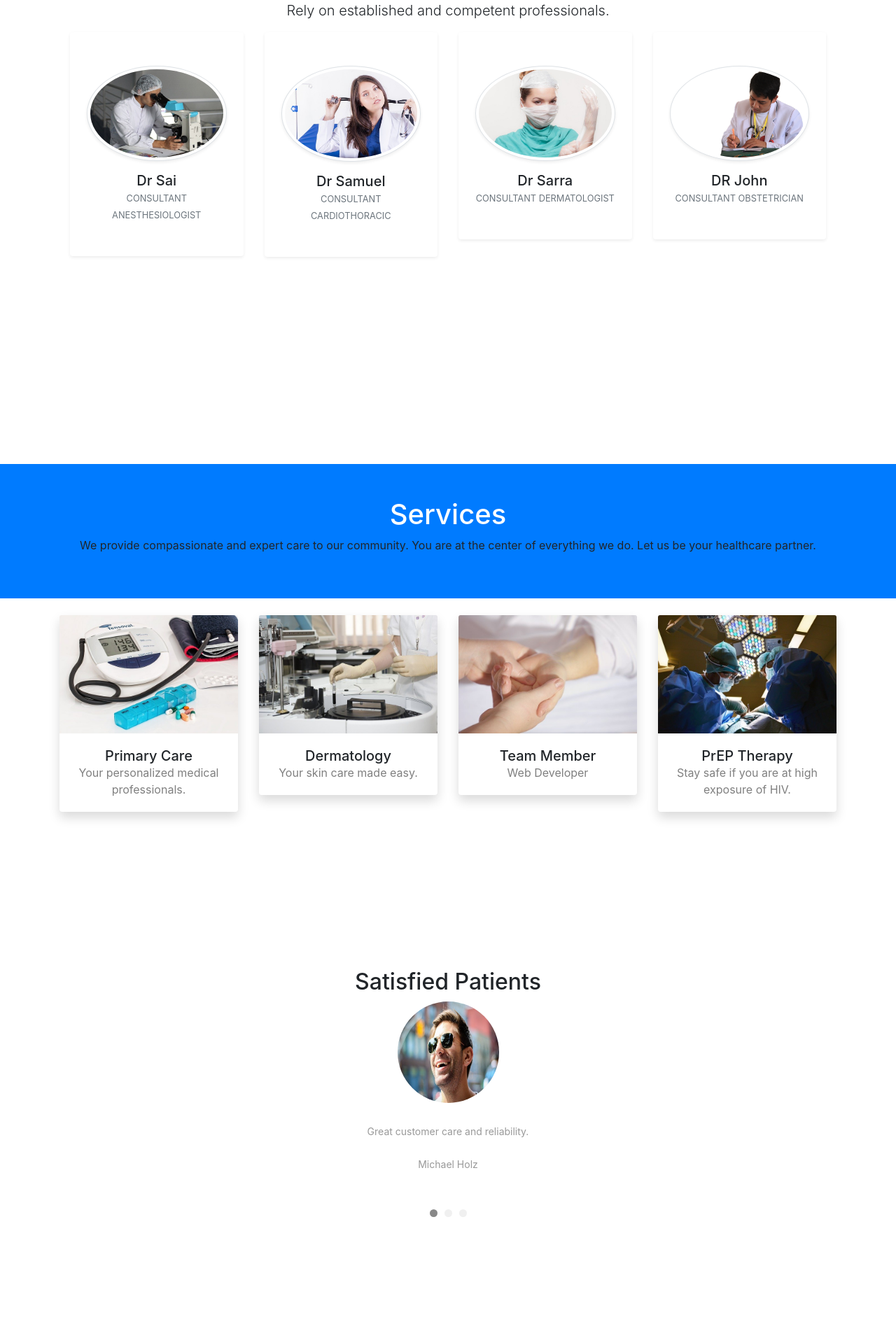
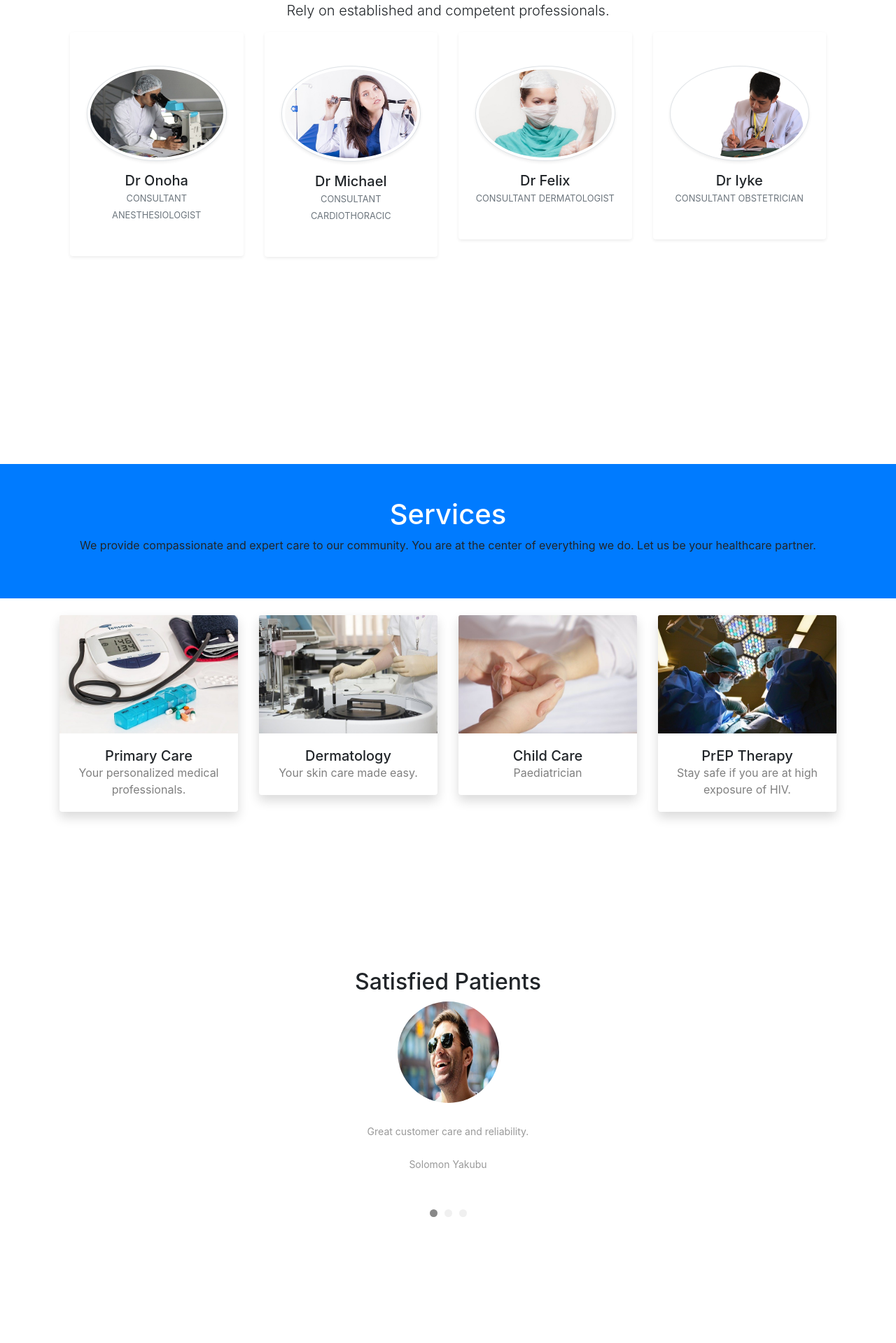
Before and after one commit to Number0ne/Hospital-Appointment-System-CSC-421-Group-Project, a Django app: page / in a window 1280 px wide. Shown: the part 1323-3242 px from the top of the page at 70% size. Run offline with Django 4.2, Linux system fonts and the light colour scheme; data that the repository does not hold is empty; some libraries are stand-ins or nearby versions.

Commit message:
Update index.html
Made changes to the names in the html file

```diff
--- a/templates/index.html
+++ b/templates/index.html
@@ -35,7 +35,7 @@
           <!-- Team item -->
           <div class="col-xl-3 col-sm-6 mb-5">
             <div class="bg-white rounded shadow-sm py-5 px-4"><img src="{%static './img/team1.jpg'%}" alt="" class=" mh-100img-fluid rounded-circle mb-3 img-thumbnail shadow-sm">
-              <h5 class="mb-0">Dr Sai</h5>
+              <h5 class="mb-0">Dr Onoha</h5>
               <span class="small text-uppercase text-muted">Consultant anesthesiologist</span>
             </div>
           </div><!-- End -->
@@ -43,7 +43,7 @@
           <!-- Team item -->
           <div class="col-xl-3 col-sm-6 mb-5">
             <div class="bg-white rounded shadow-sm py-5 px-4"><img src="{%static '/img/team2.jpg'%}" alt="" class=" mh-100 rounded-circle mb-3 img-thumbnail shadow-sm">
-              <h5 class="mb-0">Dr Samuel </h5>
+              <h5 class="mb-0">Dr Michael </h5>
               <span class="small text-uppercase text-muted">Consultant cardiothoracic</span>
             </div>
           </div><!-- End -->
@@ -51,7 +51,7 @@
           <!-- Team item -->
           <div class="col-xl-3 col-sm-6 mb-5">
             <div class="bg-white rounded shadow-sm py-5 px-4"><img src="{%static '/img/team3.jpg'%}" alt="" class=" mh-100img-fluid rounded-circle mb-3 img-thumbnail shadow-sm">
-              <h5 class="mb-0">Dr Sarra</h5>
+              <h5 class="mb-0">Dr Felix</h5>
               <span class="small text-uppercase text-muted">Consultant dermatologist</span>
             </div>
           </div><!-- End -->
@@ -59,7 +59,7 @@
           <!-- Team item -->
           <div class="col-xl-3 col-sm-6 mb-5">
             <div class="bg-white rounded shadow-sm py-5 px-4"><img src="{%static '/img/team4.png'%}" alt="" class=" mh-100img-fluid rounded-circle mb-3 img-thumbnail shadow-sm">
-              <h5 class="mb-0">DR John</h5>
+              <h5 class="mb-0">Dr Iyke</h5>
               <span class="small text-uppercase text-muted">Consultant Obstetrician</span>
             </div>
           </div><!-- End -->
@@ -103,8 +103,8 @@
         <div class="card border-0 shadow">
           <img src="{%static '/img/service3.jpg'%}" class="card-img-top" alt="...">
           <div class="card-body text-center">
-            <h5 class="card-title mb-0">Team Member</h5>
-            <div class="card-text text-black-50">Web Developer</div>
+            <h5 class="card-title mb-0">Child Care</h5>
+            <div class="card-text text-black-50">Paediatrician</div>
           </div>
         </div>
       </div>
@@ -138,17 +138,17 @@
       <div class="carousel-item active">
         <div class="img-box"><img src="{% static '/img/patient1.jpg' %}" alt=""></div>
         <p class="testimonial">Great customer care and reliability.</p>
-        <p class="overview">Michael Holz</p>
+        <p class="overview">Solomon Yakubu</p>
       </div>
       <div class="carousel-item">
         <div class="img-box"><img src="{% static '/img/patient2.jpg' %}" alt=""></div>
         <p class="testimonial">World class drugs and treatment.</p>
-        <p class="overview">Antonio Moreno</p>
+        <p class="overview">Michael Okoye</p>
       </div>
       <div class="carousel-item">
         <div class="img-box"><img src="{% static '/img/patient3.jpg' %}" alt=""></div>
         <p class="testimonial">Vestibulum quis quam ut magna consequat faucibus. Pellentesque eget nisi a mi suscipit tincidunt. Utmtc tempus dictum risus. Pellentesque viverra sagittis quam at mattis. Suspendisse potenti. Aliquam sit amet gravida nibh, facilisis gravida odio. Phasellus auctor velit.</p>
-        <p class="overview">Paula Wilson</p>
+        <p class="overview">Paula George</p>
 
       </div>
     </div>
@@ -166,8 +166,8 @@
         <div class="contact-detail-box">
           <i class="far fa-envelope text-colored fa-3x"></i>
           <h4>Get In Touch</h4>
-          <abbr title="Phone">P:</abbr> (123) 456-7890<br>
-          E: <a href="mailto:email@email.com" class="text-muted">email@email.com</a>
+          <abbr title="Phone">P:</abbr> +234 8036559932<br>
+          E: <a href="mailto:veritasmedical@veritas.com" class="text-muted">veritasmedical@veritas.com</a>
         </div>
       </div><!-- end col -->
 
@@ -177,8 +177,8 @@
           <h4>Our Location</h4>
 
           <address>
-            795 Folsom Ave, Suite 600<br>
-              San Francisco, CA 94107<br>
+            Veritas University, Area Council, Bwari<br>
+              Abuja, Nigeria<br>
             </address>
           </div>
         </div><!-- end col -->
@@ -192,7 +192,7 @@
       <div class="row">
         <div class="col-sm-6">
           <div class="contact-map">
-            <iframe src="https://www.google.com/maps/embed/v1/place?q=New+York+University&amp;key=AIzaSyBSFRN6WWGYwmFi498qXXsD2UwkbmD74v4" frameborder="0" scrolling="no" marginheight="0" marginwidth="0" style="width: 100%; height: 360px;"></iframe>
+            <iframe src="https://www.google.com/maps/embed/v1/place?q=Veritas+University,Area+Council,Bwari&amp;key=AIzaSyBSFRN6WWGYwmFi498qXXsD2UwkbmD74v4" frameborder="0" scrolling="no" marginheight="0" marginwidth="0" style="width: 100%; height: 360px;"></iframe>
           </div>
         </div><!-- end col -->
 
```
